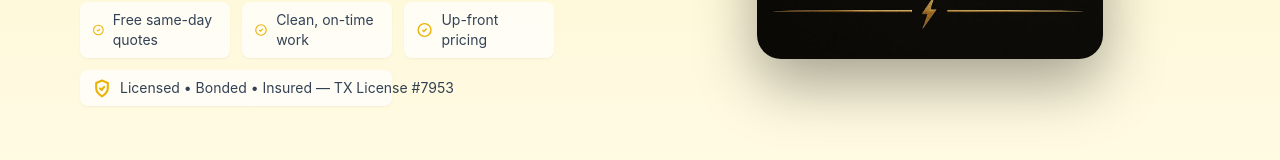
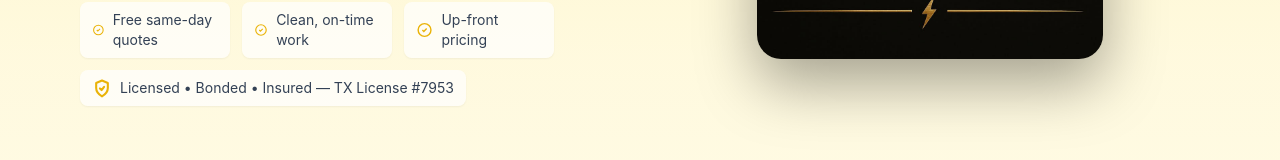
Before and after one commit to resp23f/3generations-site, a React (Vite) app: page / in a window 1280 px wide. Shown: the part 432-592 px from the top of the page. Built offline with nearby package versions, Linux system fonts and the light colour scheme.

Commit message:
License chip spans 2 columns; show full pill

```diff
--- a/src/App.tsx
+++ b/src/App.tsx
@@ -99,7 +99,7 @@ function HomePage() {
 
               {/* License chip (same style/length as others) */}
 <li className="inline-flex items-center gap-2 bg-white/70 px-3 py-2 rounded-lg shadow-sm
-               w-max max-w-full sm:col-span-2 lg:col-span-2">
+               w-max max-w-full sm:col-span-2 lg:col-span-3">
   <span className="inline-flex shrink-0 items-center justify-center w-4 h-4 md:w-[20px] md:h-[20px]">
     <ShieldBadge className="w-full h-full text-yellow-500 [stroke-width:2.5]" />
   </span>
```
